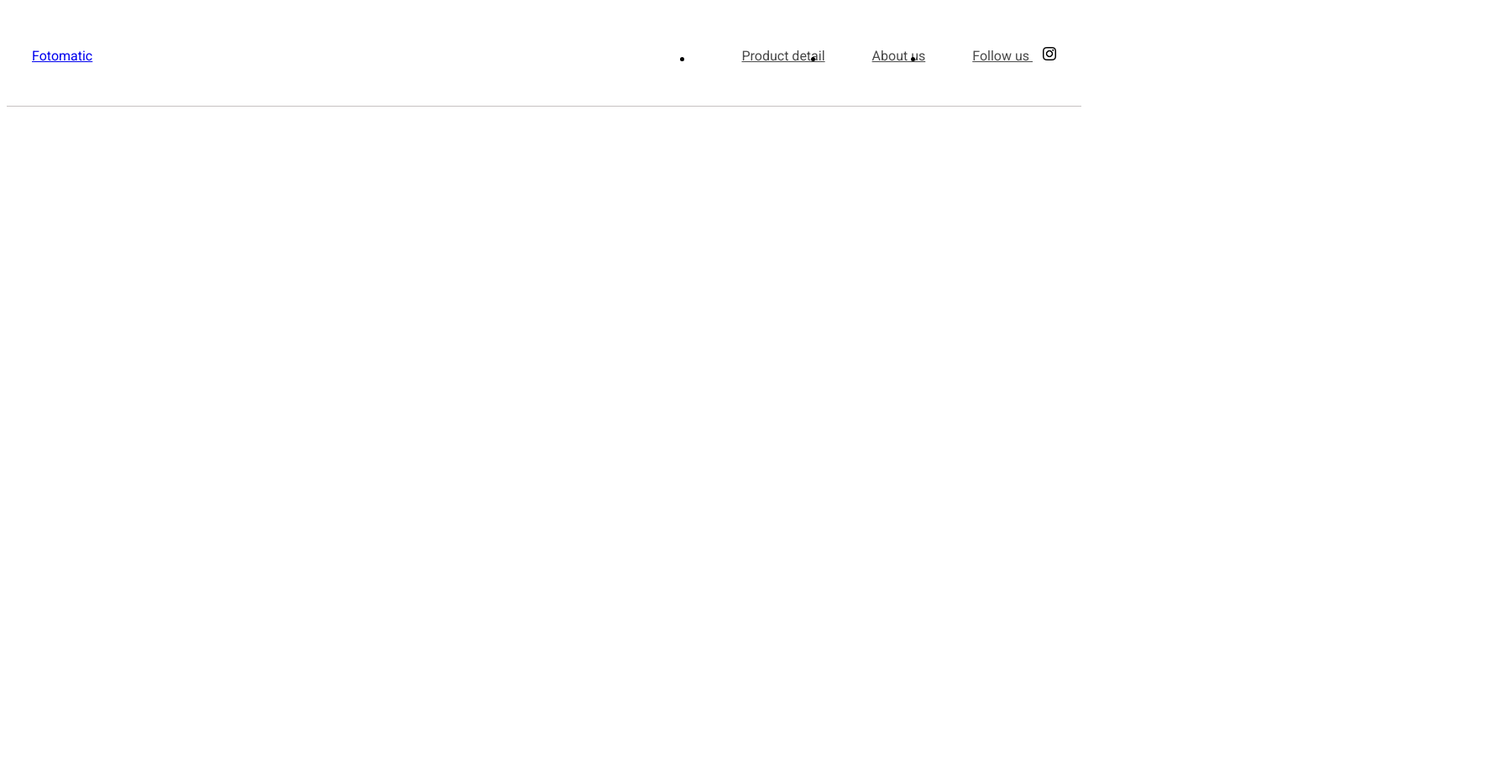
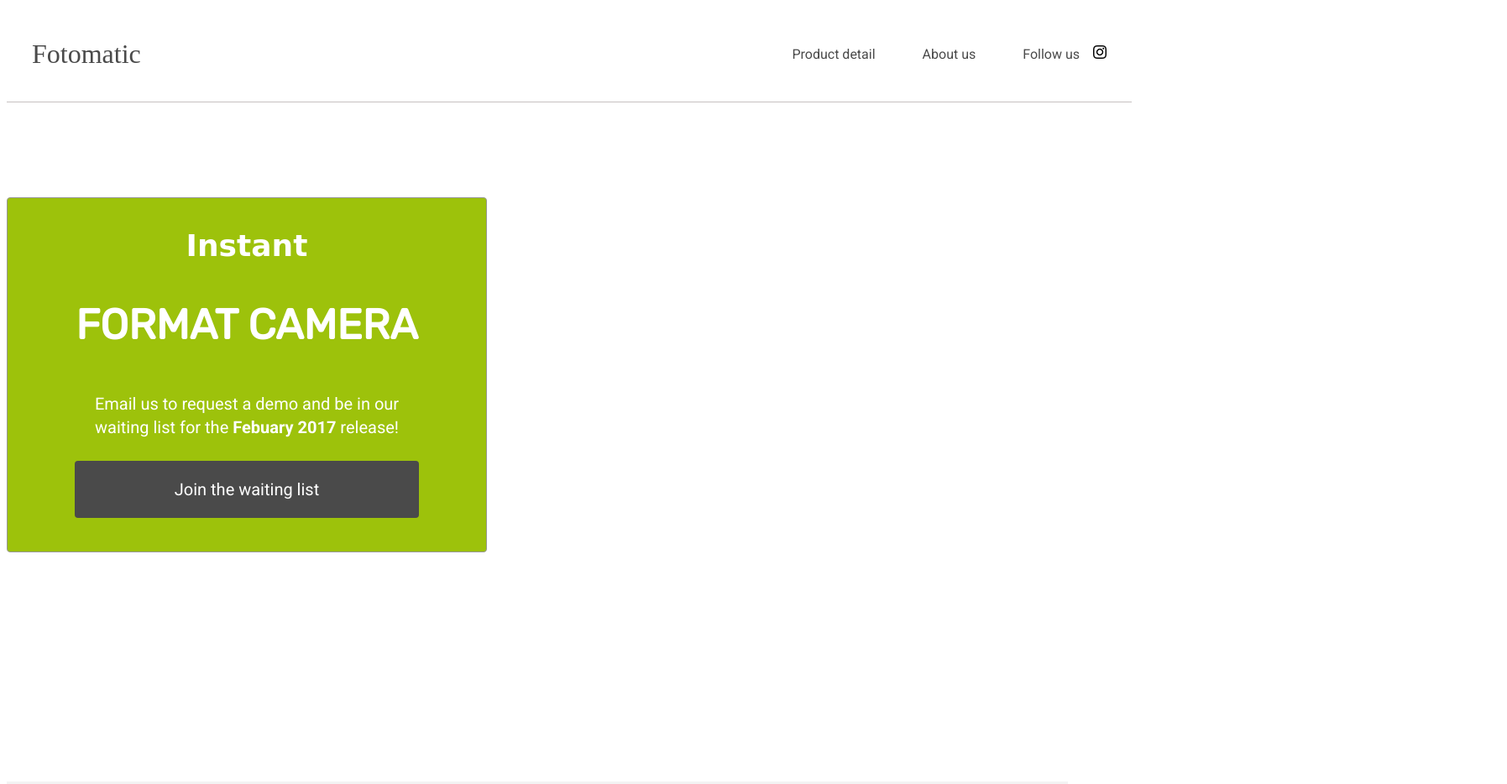
Before and after one commit to ashsass/Fotomatic-Responsive-Webpage, a plain HTML site: page index.html in a window 1280 px wide. Shown: the top 934 px of the page at 84% size, 1795 px wide, since content can reach past the window. Before the commit the page ends 800 px from the top, so only its background shows below. Drawn offline with Linux system fonts and the light colour scheme; files whose address does not match are found by name; a web font is replaced by a local one.

Commit message:
Formatted the heading, but not sure why the navigation side is overflowing

```diff
--- a/index.html
+++ b/index.html
@@ -31,10 +31,10 @@
   </header>
 
   <!-- Main Content -->
-  <!-- <div class="main-content"> -->
+  <div class="main-content">
 
     <!-- Sign Up Section -->
-    <!-- <div id="sign-up-section" class="banner">
+    <div id="sign-up-section" class="banner">
       <div id="sign-up-cta">
         <div class="content center">
           <div class="header">
@@ -49,10 +49,10 @@
           </div>
         </div>
       </div>
-    </div> -->
+    </div>
 
     <!-- Features Section -->
-    <!-- <div id="features-section">
+    <div id="features-section">
       <div class="feature">
         <div class="center">
           <div class="image-container">
@@ -78,7 +78,7 @@
     </div>
 
     <!-- Filters Section -->
-   <!-- <div id="filters-section">
+   <div id="filters-section">
       <div class="content center">
         <h2>Over 20+ filters to choose from</h2>
         <h3>Feed your creativity with 20 different filter designed by our eclectic in-house photographers!</h3>
@@ -97,23 +97,23 @@
           <img src="./resources/images/filter-4.png" />
         </div>
       </div>
-    </div> -->
+    </div>
 
     <!-- Quotes Section -->
-    <!-- <div id="quotes-section">
+    <div id="quotes-section">
       <div class="content center">
         <span class="quote">“It’s truly something that could create a brand new photography Renaissance”</span>
         <img class="quote-citation" src="./resources/images/photography-logo.png" />
       </div>
-    </div> -->
+    </div>
 
     <!-- Footer -->
-    <!-- <footer>
+    <footer>
       <div class="content">
         <span class="copyright">© 2016  Fotomatic, All Rights Reserved</span>
         <span class="location">Designed in NYC</span>
       </div>
-    </footer> -->
+    </footer>
 
   </div>
 </body>
--- a/resources/css/style.css
+++ b/resources/css/style.css
@@ -1,4 +1,7 @@
 /* Universal Styles */
+/* *{
+  border: 1px solid red;
+} */
 
 html {
   font-family: "Roboto", sans-serif;
@@ -7,7 +10,7 @@ html {
 
 .main-content {
   position: relative;
-  top: 5.3125rem; /* To offset for fixed header. */
+  top: 14.1666rem; /* To offset for fixed header. */
 }
 
 .center {
@@ -41,20 +44,28 @@ header {
   width: 100%;
   border-bottom: solid 1px #c6c1c1;
   background-color: white;
+  height: 7.0833rem;
+  display: flex;
+  padding: 0 30px;
 }
 
 header .content {
   display: flex;
   align-items: center;
-  padding: 1.875rem;
+  width: 100%
 }
 
 header .logo {
   flex: 1;
+  text-decoration: none;
+  font-size: 2rem;
+  color: #4a4a4a;
+  font-family: Roboto-Mono-Regular;
 }
 
 header nav ul {
   display: flex;
+  list-style-type: none;
 }
 
 nav li {
@@ -66,6 +77,7 @@ nav a {
   line-height: 1.6;
   font-size: 1rem;
   color: #4a4a4a;
+  text-decoration: none;
 }
 
 header .icon {
```
